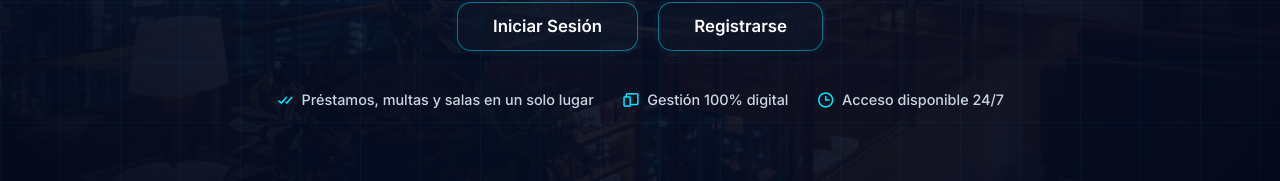
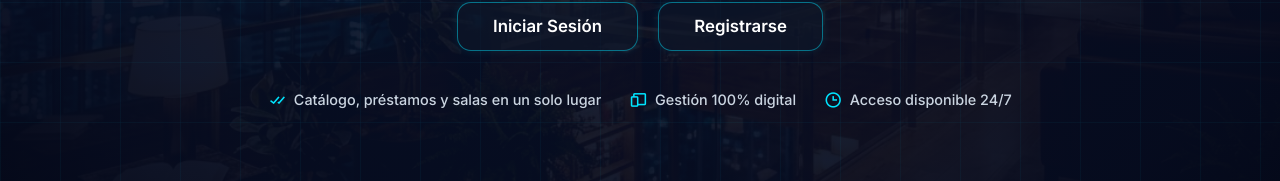
Before and after one commit to DanielAEA/BIBLIOTECA, an Angular app in the folder sistema-prestamos-frontend/frontend/: page / in a window 1280 px wide. Shown: the part 598-779 px from the top of the page. Built offline with nearby package versions, Linux system fonts and the light colour scheme.

Commit message:
fix(landing): reemplazar referencia a multas por catalogo en beneficios

```diff
--- a/sistema-prestamos-frontend/frontend/src/app/landing/landing.component.ts
+++ b/sistema-prestamos-frontend/frontend/src/app/landing/landing.component.ts
@@ -25,7 +25,7 @@ interface FaqItem {
 })
 export class LandingComponent {
   heroHighlights = [
-    { icon: 'bx-check-double', text: 'Préstamos, multas y salas en un solo lugar' },
+    { icon: 'bx-check-double', text: 'Catálogo, préstamos y salas en un solo lugar' },
     { icon: 'bx-devices', text: 'Gestión 100% digital' },
     { icon: 'bx-time', text: 'Acceso disponible 24/7' }
   ];
```
